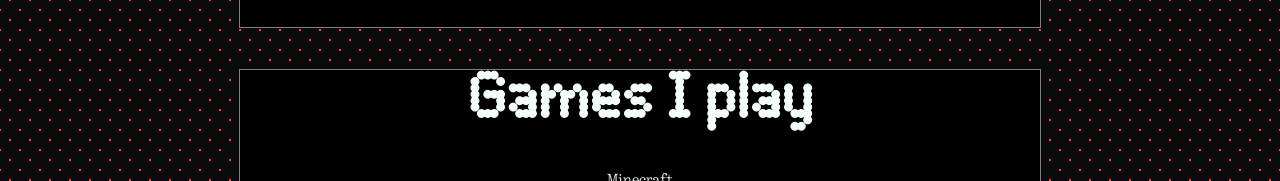
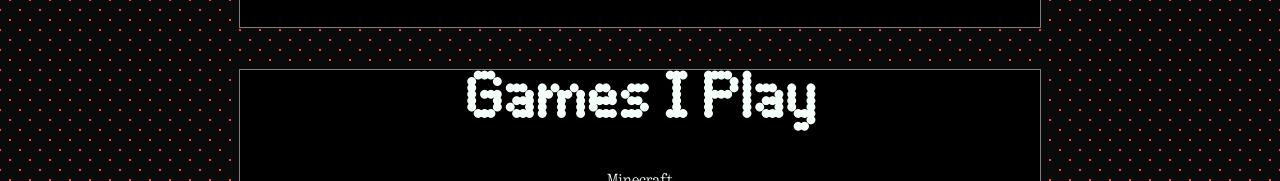
Before and after one commit to amethystisonline/amethyst2667, a plain HTML site: page index.html in a window 1280 px wide. Shown: the part 610-791 px from the top of the page. Drawn offline with Linux system fonts and the light colour scheme.

Commit message:
fix the p in play not being captialised

```diff
--- a/index.html
+++ b/index.html
@@ -53,7 +53,7 @@
         <!-- Games I play Section -->
         <div class="Games">
             <center>
-                <h1>Games I play</h1>
+                <h1>Games I Play</h1>
                 <ul>
                     <li>Minecraft</li>
                     <li>Persona 5 Royal</li>
```
